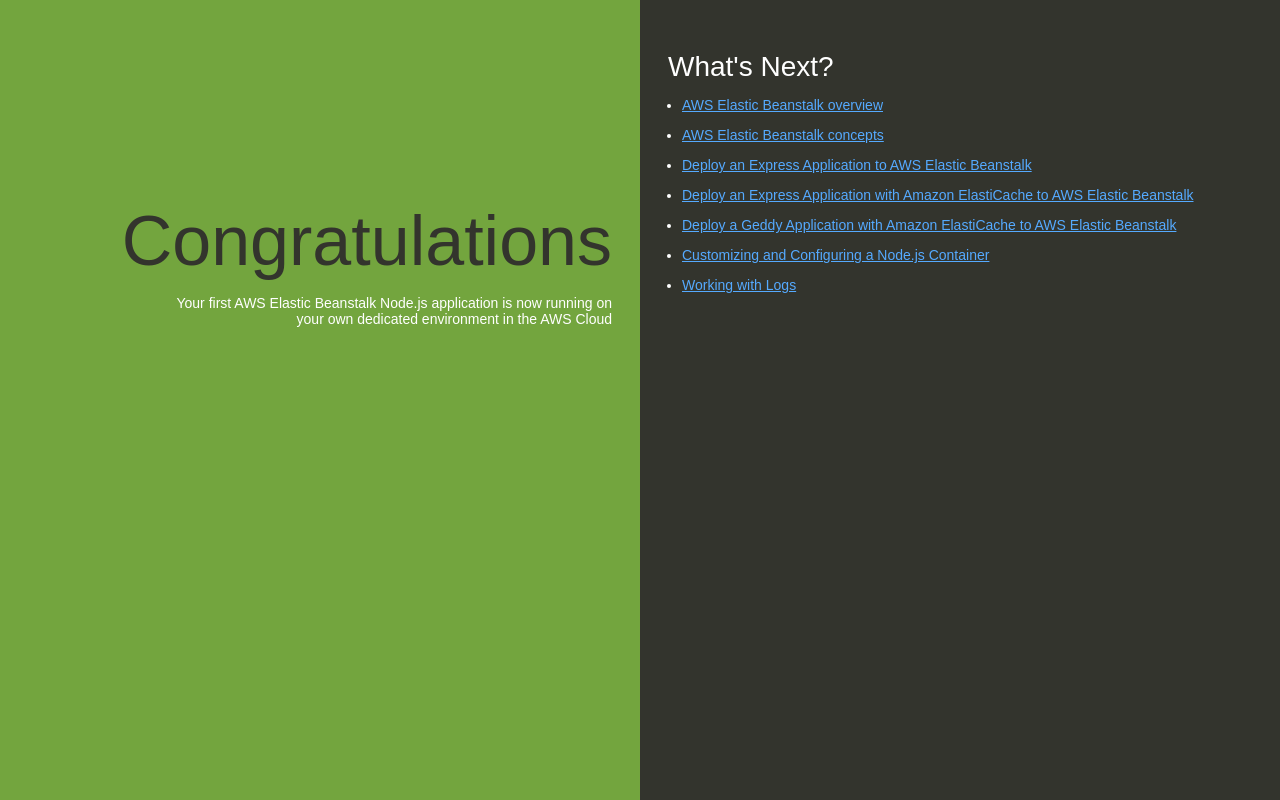
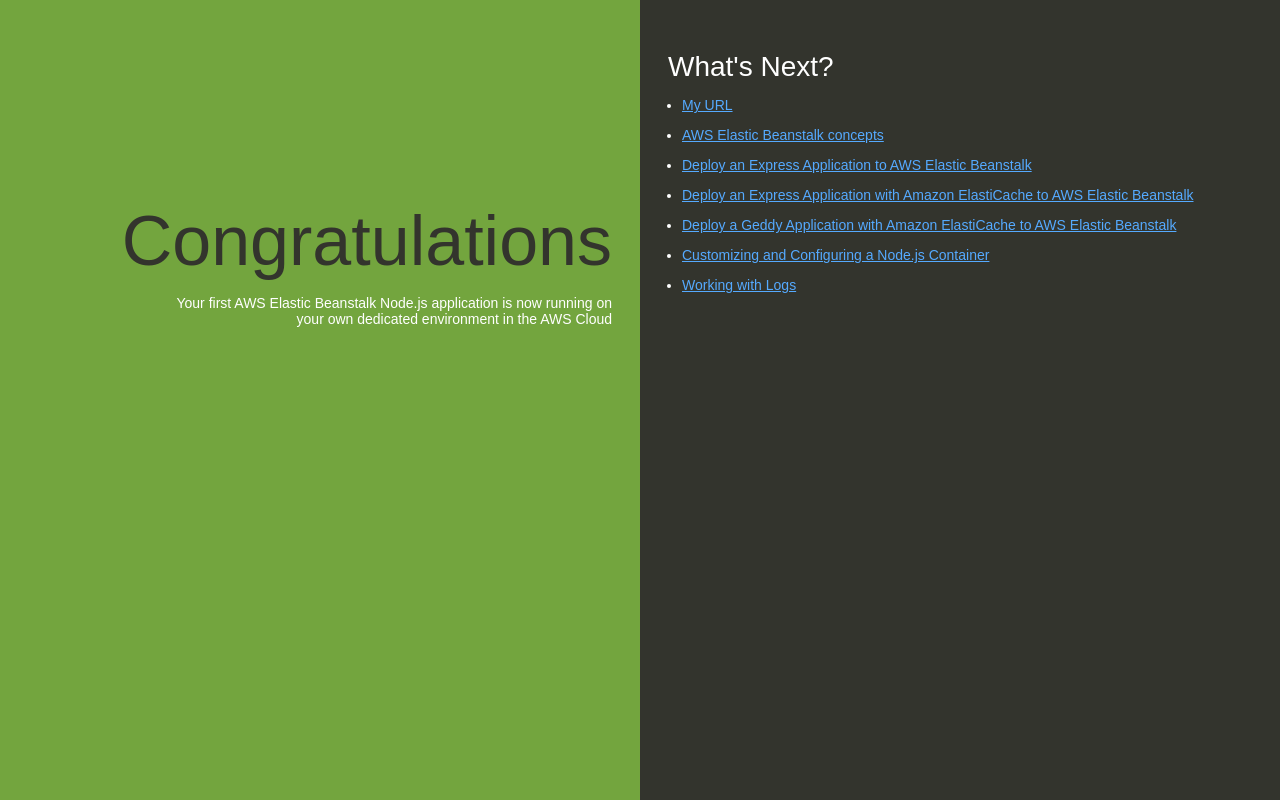
Before and after one commit to dineshbikaner/danny-nodejs-sample, a website: page index.html in a window 1280 px wide. Drawn offline with Linux system fonts and the light colour scheme.

Commit message:
Update index.html

```diff
--- a/index.html
+++ b/index.html
@@ -80,7 +80,7 @@
     <div class="linksColumn">
       <h2>What's Next?</h2>
       <ul>
-        <li><a href="http://docs.aws.amazon.com/elasticbeanstalk/latest/dg/Welcome.html">AWS Elastic Beanstalk overview</a></li>
+        <li><a href="http://docs.aws.amazon.com/elasticbeanstalk/latest/dg/Welcome.html">My URL</a></li>
         <li><a href="http://docs.aws.amazon.com/elasticbeanstalk/latest/dg/concepts.html">AWS Elastic Beanstalk concepts</a></li>
         <li><a href="http://docs.aws.amazon.com/elasticbeanstalk/latest/dg/create_deploy_nodejs_express.html">Deploy an Express Application to AWS Elastic Beanstalk</a></li>
         <li><a href="http://docs.aws.amazon.com/elasticbeanstalk/latest/dg/create_deploy_nodejs_express_elasticache.html">Deploy an Express Application with Amazon ElastiCache to AWS Elastic Beanstalk</a></li>
```
